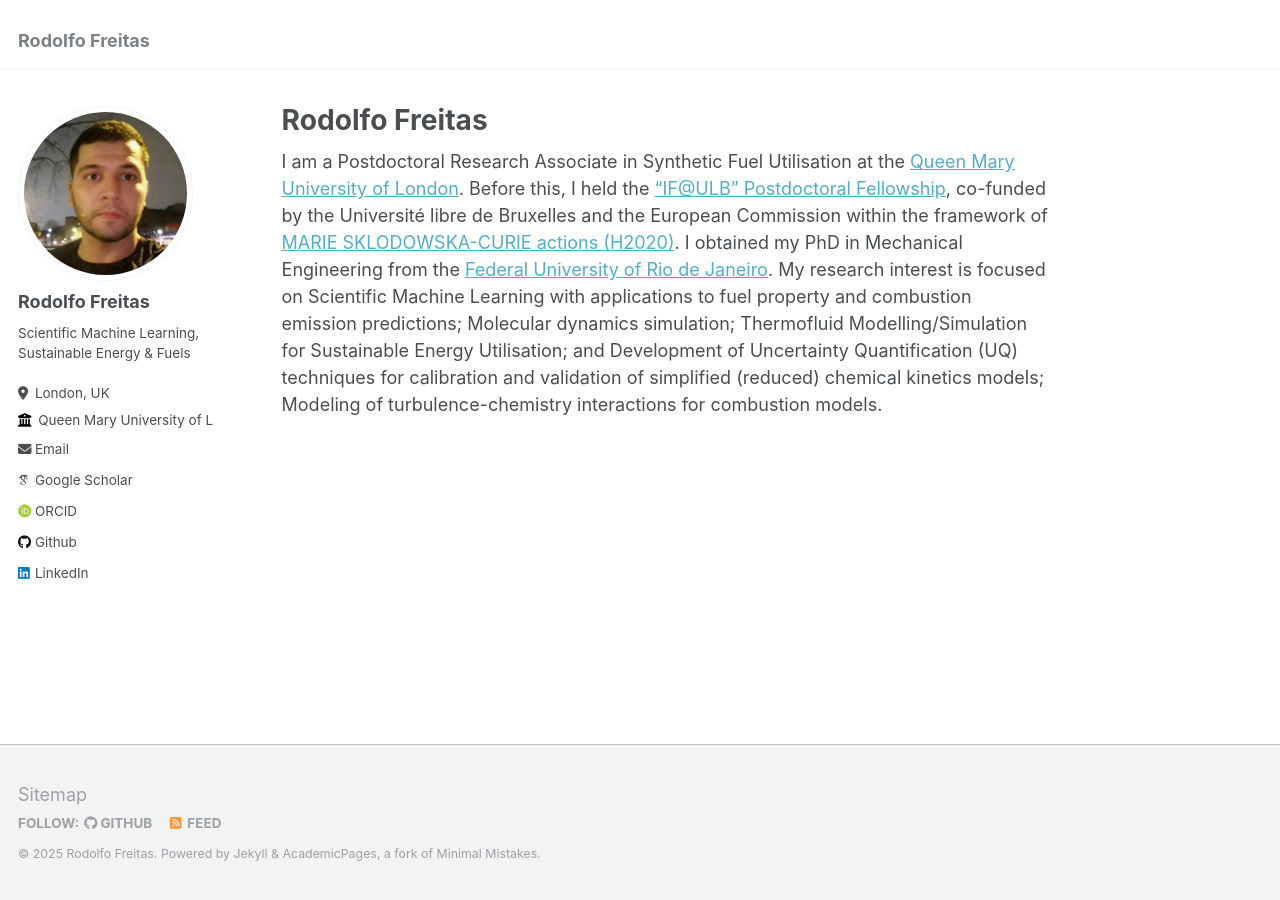
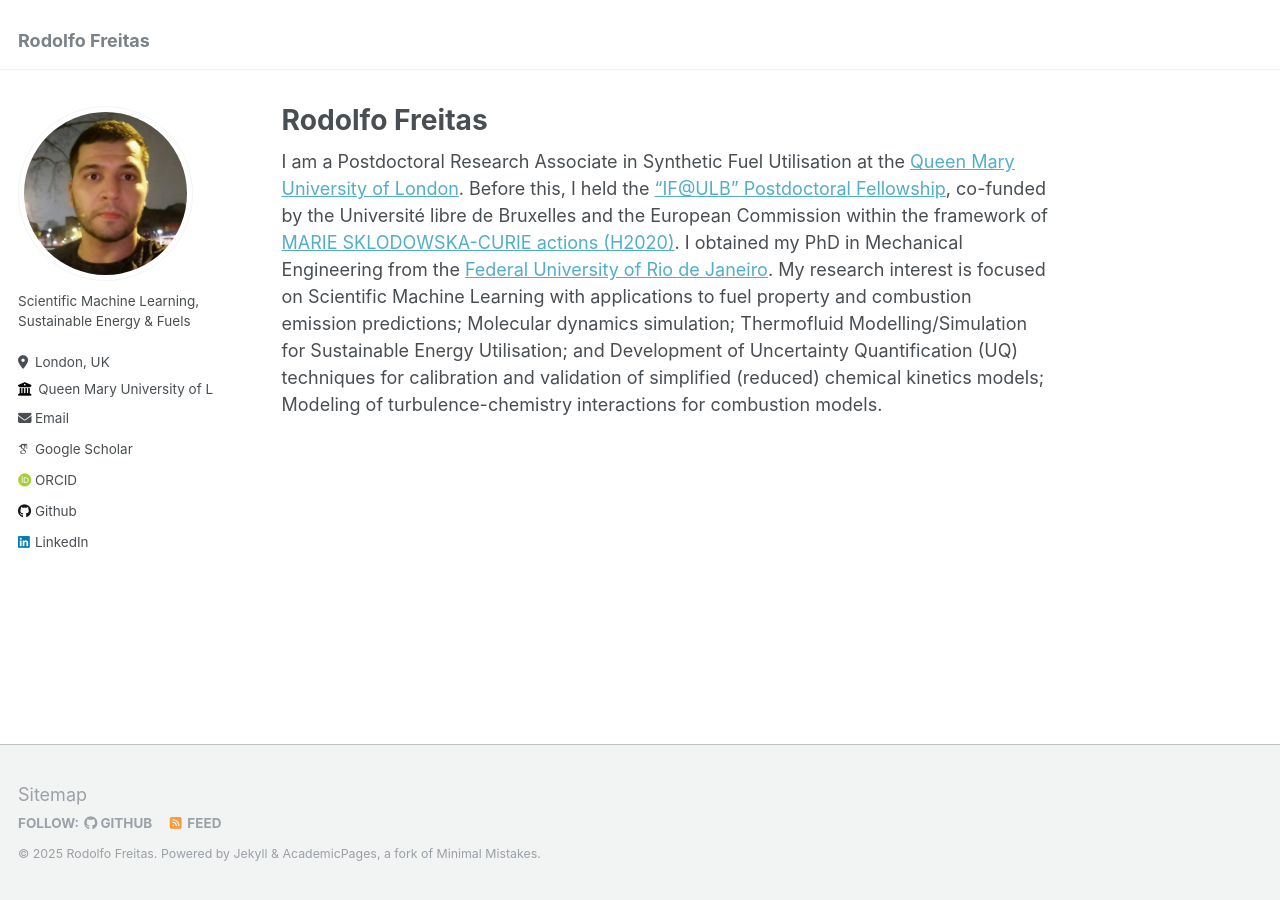
Before and after one commit to RodolfosmFreitas/RodolfosmFreitas.github.io, a Jekyll site: the page built from _pages/about.md, in a window 1280 px wide. Built offline with Jekyll 4.4.1, drawn with Linux system fonts in a browser that asks for light colours; some web fonts are replaced.

Commit message:
Update _config.yml

```diff
--- a/_config.yml
+++ b/_config.yml
@@ -22,7 +22,7 @@ repository               : "RodolfosmFreitas/RodolfosmFreitas.github.io"
 author:
   # Biographic information
   avatar           : "rodolfo_dasilvamachadodefreitas_qmul_ac_uk.jpg"
-  name             : "Rodolfo Freitas"
+  name             :
   pronouns         : # example: "she/her"
   bio              : "Scientific Machine Learning, Sustainable Energy & Fuels "
   location         : "London, UK"
```
